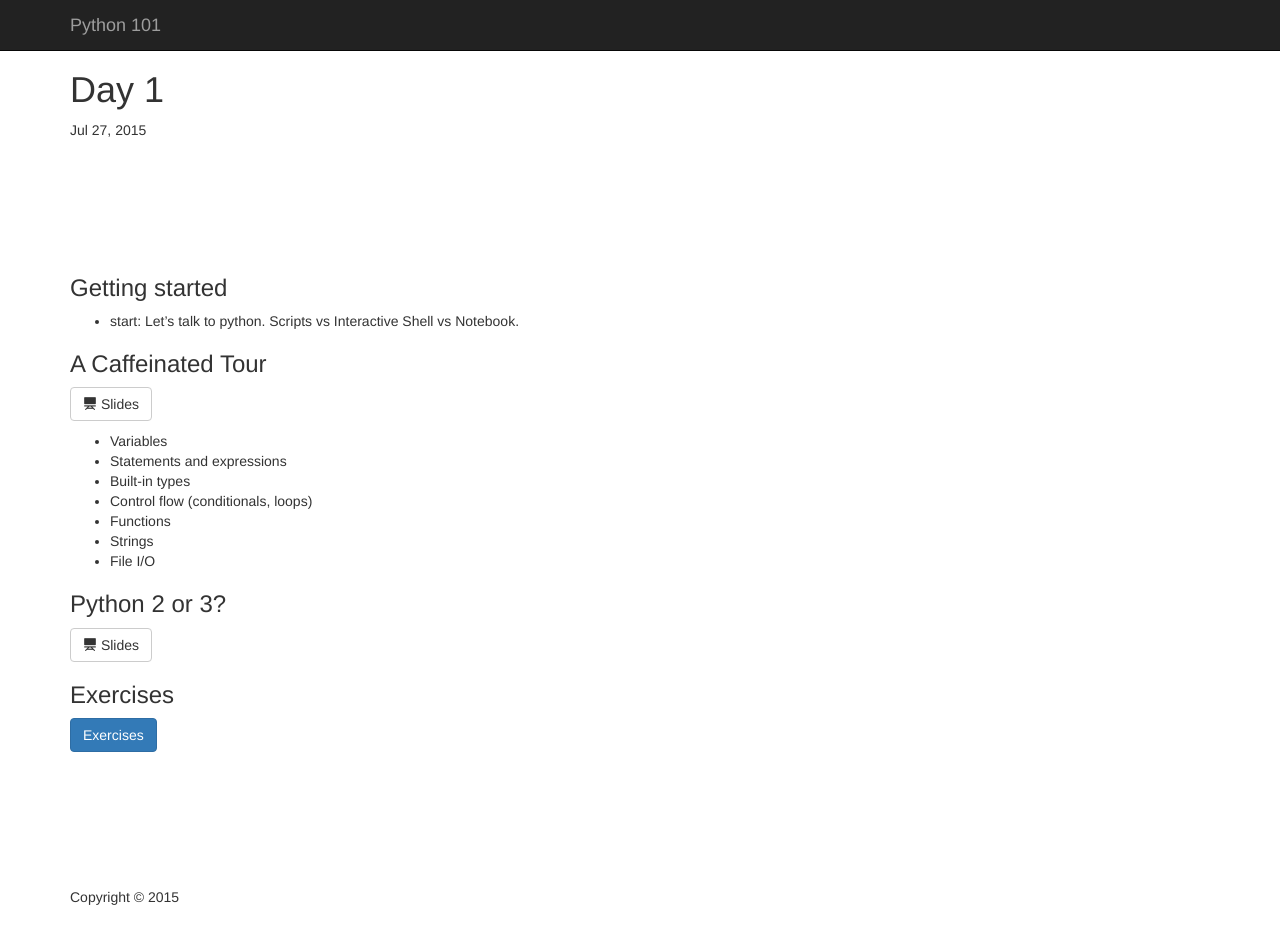
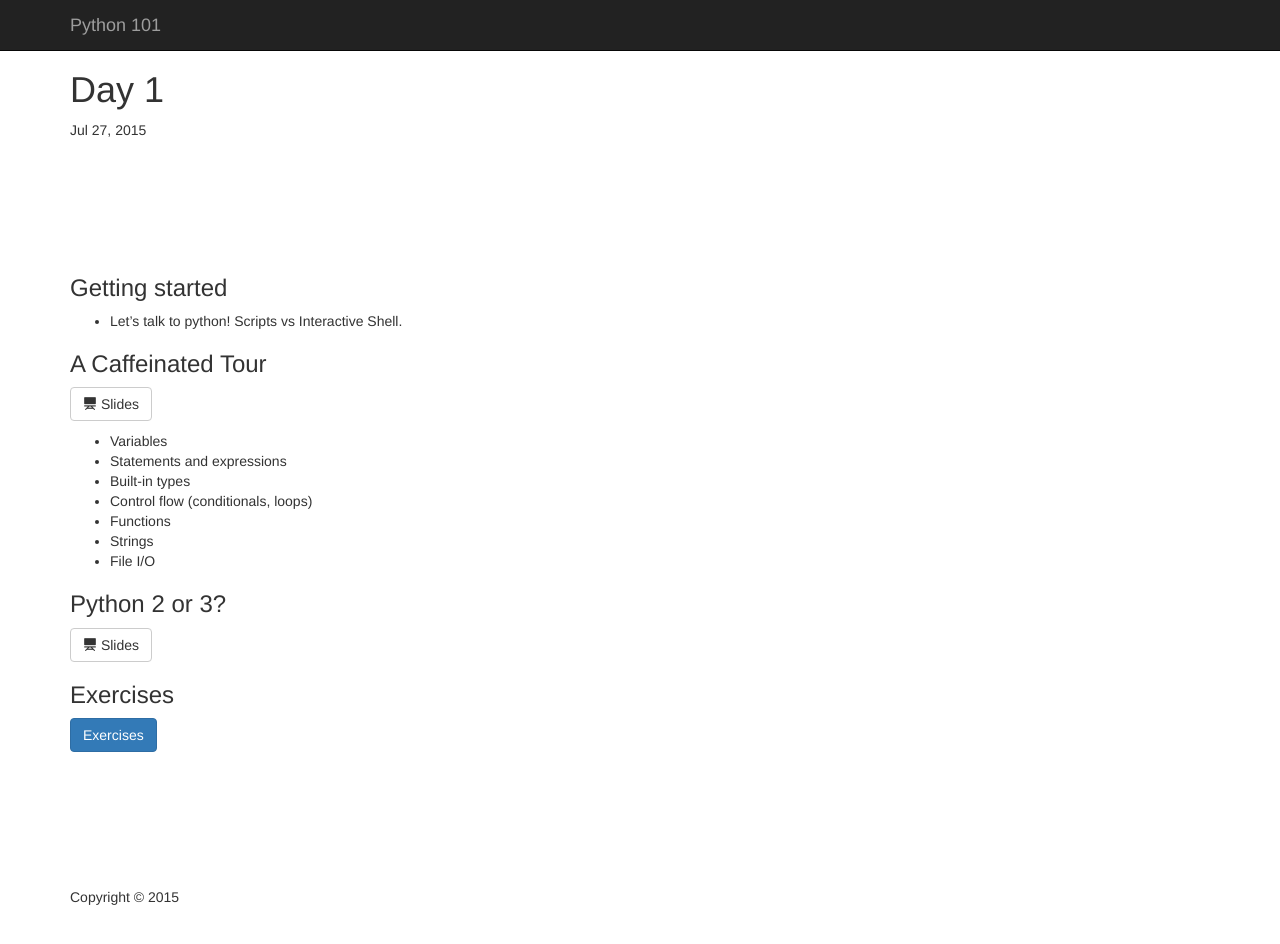
Before and after one commit to nvictus/python101, a Jekyll site: the page built from _posts/2015-01-01-day1.md, in a window 1280 px wide and 967 px high. Shown: the top 944 px of the window. Built offline with Jekyll 4.4.1, drawn with Linux system fonts in a browser that asks for light colours; Markdown is read by kramdown in place of the engine named in the settings.

```diff
--- a/_posts/2015-01-01-day1.md
+++ b/_posts/2015-01-01-day1.md
@@ -9,7 +9,7 @@ slides_url: /lecture/1/slides
 
 
 ### Getting started
-- start: Let's talk to python. Scripts vs Interactive Shell vs Notebook.
+- Let's talk to python! Scripts vs Interactive Shell.
 
 
 
```
Also changed, not shown: _posts/2015-01-01-day0.md (+1 -1 lines), _posts/2015-01-06-exercises-slides.html (+1 -6 lines).
